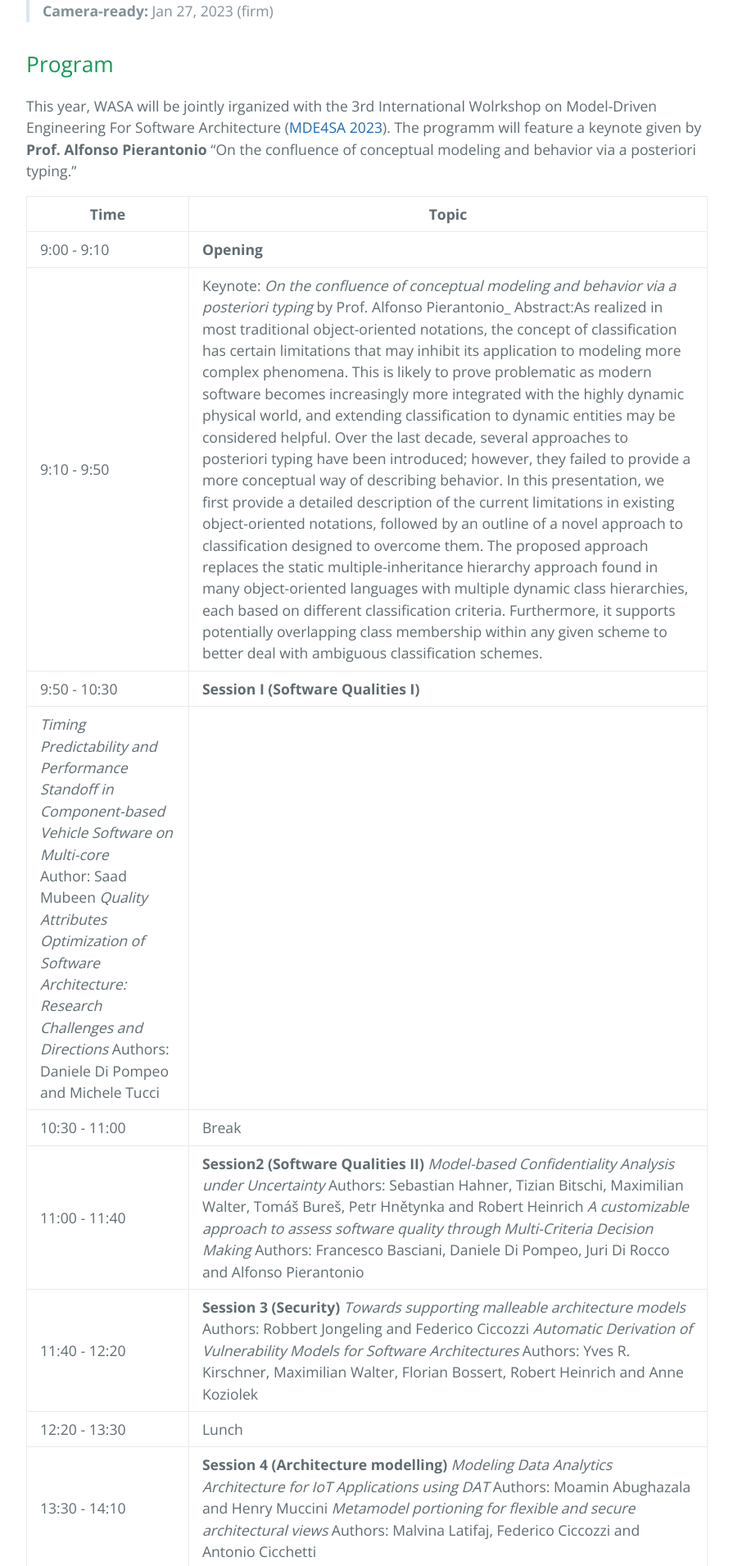
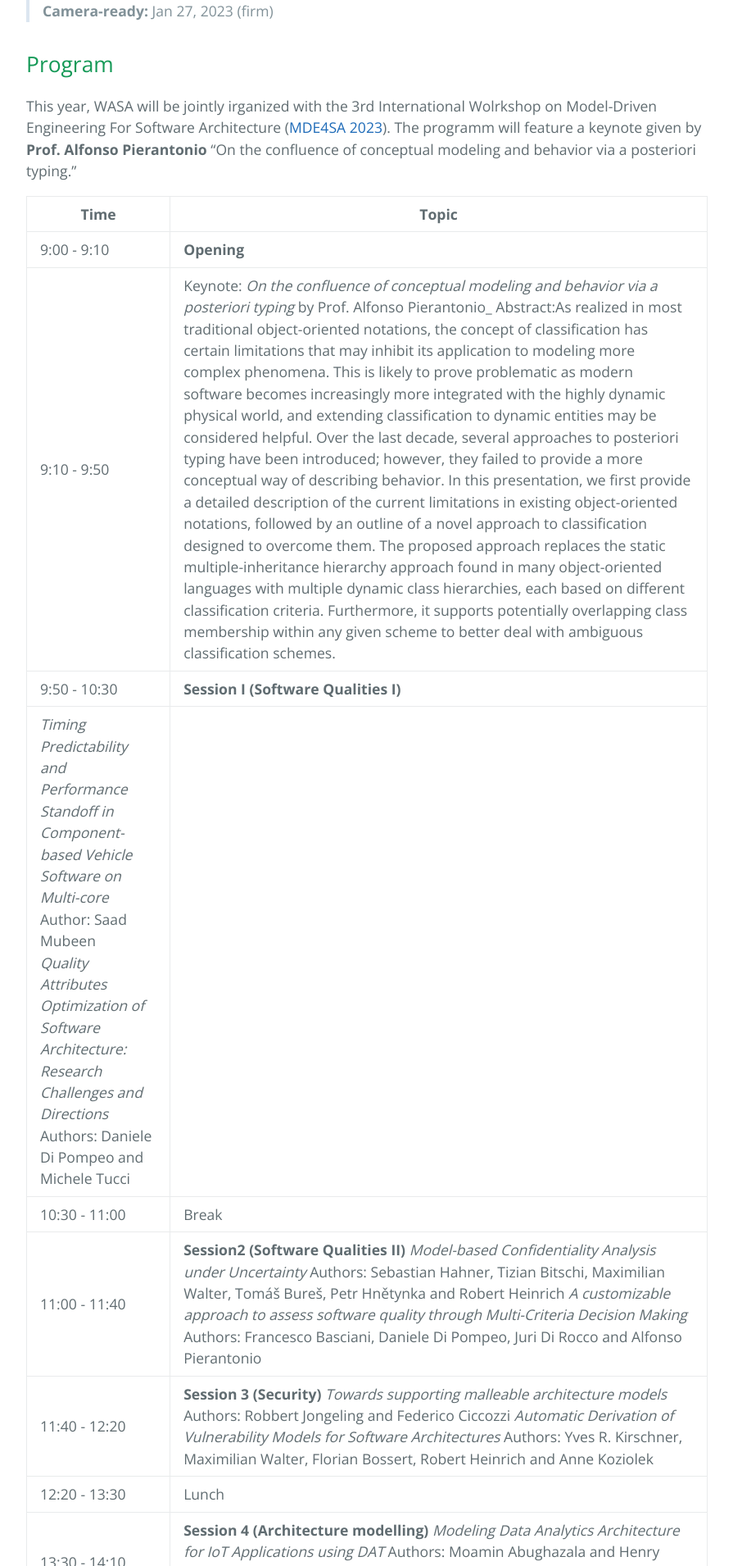
Before and after one commit to WASA-Workshop/2023, a Jekyll site: the page built from index.md, in a window 1280 px wide. Shown: the part 2387-4297 px from the top of the page at 82% size, without its empty margins (192-1087 px from the left). Built offline with Jekyll 4.4.1, drawn with Linux system fonts in a browser that asks for light colours; our own code applies the rules of GitHub Pages for plain Markdown files.

```diff
--- a/index.md
+++ b/index.md
@@ -60,8 +60,8 @@ This year, WASA will be jointly irganized with the 3rd International Wolrkshop o
 |------------------------|--------------------|
 | 9:00 - 9:10   | **Opening**                                                                                                                                                                                                                                                                                                                                                                                                                                                                                                                                                                                                                                                                                                                                                                                                                                                                                                                                                                                                                                                                                                                                                                                                                                                                                            |
 | 9:10 - 9:50   | Keynote: _On the confluence of conceptual modeling and behavior via a posteriori typing_ by Prof. Alfonso Pierantonio_ Abstract:As realized in most traditional object-oriented notations, the concept of classification has certain limitations that may inhibit its application to modeling more complex phenomena. This is likely to prove problematic as modern software becomes increasingly more integrated with the highly dynamic physical world, and extending classification to dynamic entities may be considered helpful. Over the last decade, several approaches to posteriori typing have been introduced; however, they failed to provide a more conceptual way of describing behavior. In this presentation, we first provide a detailed description of the current limitations in existing object-oriented notations, followed by an outline of a novel approach to classification designed to overcome them. The proposed approach replaces the static multiple-inheritance hierarchy approach found in many object-oriented languages with multiple dynamic class hierarchies, each based on different classification criteria. Furthermore, it supports potentially overlapping class membership within any given scheme to better deal with ambiguous classification schemes. |
-| 9:50 - 10:30  | **Session I (Software Qualities I)**<br>
-|               _Timing Predictability and Performance Standoff in Component-based Vehicle Software on Multi-core_ <br/>Author: Saad Mubeen  _Quality Attributes Optimization of Software Architecture: Research Challenges and Directions_  Authors: Daniele Di Pompeo and Michele Tucci                                                                                                                                                                                                                                                                                                                                                                                                                                                                                                                                                                                                                                                                                                                                                                                                                                                                                                                                                                                        |
+| 9:50 - 10:30  | **Session I (Software Qualities I)**<br/>
+|               _Timing Predictability and Performance Standoff in Component-based Vehicle Software on Multi-core_ <br/>Author: Saad Mubeen<br/>  _Quality Attributes Optimization of Software Architecture: Research Challenges and Directions_<br/>  Authors: Daniele Di Pompeo and Michele Tucci                                                                                                                                                                                                                                                                                                                                                                                                                                                                                                                                                                                                                                                                                                                                                                                                                                                                                                                                                                                        |
 | 10:30 - 11:00 | Break                                                                                                                                                                                                                                                                                                                                                                                                                                                                                                                                                                                                                                                                                                                                                                                                                                                                                                                                                                                                                                                                                                                                                                                                                                                                                              |
 | 11:00 - 11:40 | **Session2 (Software Qualities II)**  _Model-based Confidentiality Analysis under Uncertainty_  Authors: Sebastian Hahner, Tizian Bitschi, Maximilian Walter, Tomáš Bureš, Petr Hnětynka and Robert Heinrich  _A customizable approach to assess software quality through Multi-Criteria Decision Making_ Authors: Francesco Basciani, Daniele Di Pompeo, Juri Di Rocco and Alfonso Pierantonio                                                                                                                                                                                                                                                                                                                                                                                                                                                                                                                                                                                                                                                                                                                                                                                                                                                                                                    |
 | 11:40 - 12:20 | **Session 3 (Security)**  _Towards supporting malleable architecture models_ Authors: Robbert Jongeling and Federico Ciccozzi  _Automatic Derivation of Vulnerability Models for Software Architectures_  Authors: Yves R. Kirschner, Maximilian Walter, Florian Bossert, Robert Heinrich and Anne Koziolek                                                                                                                                                                                                                                                                                                                                                                                                                                                                                                                                                                                                                                                                                                                                                                                                                                                                                                                                                                                        |
```
